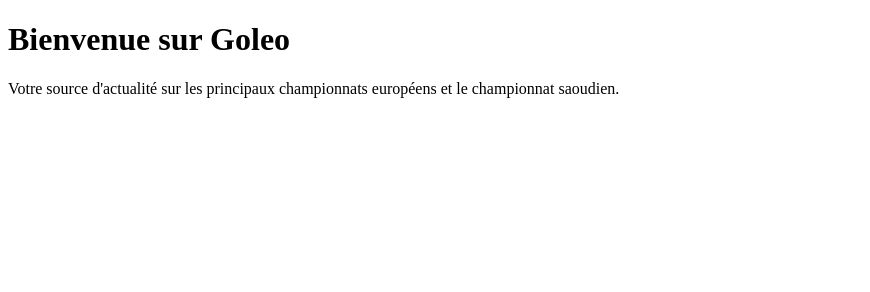
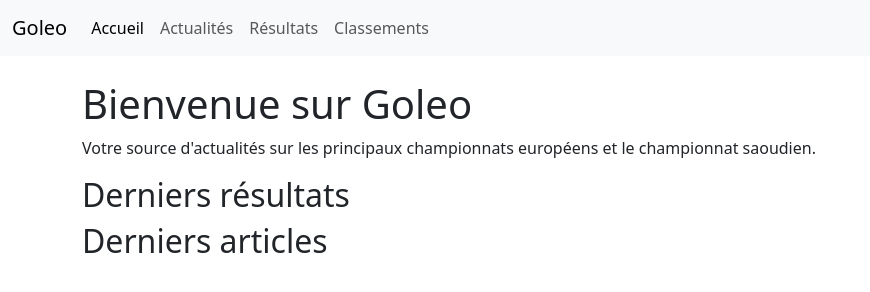
Before and after one commit to CyberEscanor/Goleo, a plain HTML site: page index.html in a window 1280 px wide. Shown: the whole page, without its empty margins (0-870 px from the left). Drawn offline with nearby package versions, Linux system fonts and the light colour scheme.

Commit message:
Update index.html

```diff
--- a/index.html
+++ b/index.html
@@ -3,10 +3,57 @@
 <head>
     <meta charset="UTF-8">
     <meta name="viewport" content="width=device-width, initial-scale=1.0">
-    <title>Goleo - Football Europe</title>
+    <title>Goleo - Actualités Football</title>
+    <!-- Lien vers le CSS de Bootstrap -->
+    <link href="https://cdn.jsdelivr.net/npm/bootstrap@5.3.0/dist/css/bootstrap.min.css" rel="stylesheet">
 </head>
 <body>
-    <h1>Bienvenue sur Goleo</h1>
-    <p>Votre source d'actualité sur les principaux championnats européens et le championnat saoudien.</p>
+    <!-- Barre de navigation -->
+    <nav class="navbar navbar-expand-lg navbar-light bg-light">
+        <div class="container-fluid">
+            <a class="navbar-brand" href="#">Goleo</a>
+            <button class="navbar-toggler" type="button" data-bs-toggle="collapse" data-bs-target="#navbarNav" aria-controls="navbarNav" aria-expanded="false" aria-label="Basculer la navigation">
+                <span class="navbar-toggler-icon"></span>
+            </button>
+            <div class="collapse navbar-collapse" id="navbarNav">
+                <ul class="navbar-nav">
+                    <li class="nav-item">
+                        <a class="nav-link active" aria-current="page" href="#">Accueil</a>
+                    </li>
+                    <li class="nav-item">
+                        <a class="nav-link" href="#">Actualités</a>
+                    </li>
+                    <li class="nav-item">
+                        <a class="nav-link" href="#">Résultats</a>
+                    </li>
+                    <li class="nav-item">
+                        <a class="nav-link" href="#">Classements</a>
+                    </li>
+                </ul>
+            </div>
+        </div>
+    </nav>
+
+    <!-- Contenu principal -->
+    <div class="container mt-4">
+        <h1>Bienvenue sur Goleo</h1>
+        <p>Votre source d'actualités sur les principaux championnats européens et le championnat saoudien.</p>
+
+        <!-- Section pour afficher les derniers résultats -->
+        <h2>Derniers résultats</h2>
+        <div id="results">
+            <!-- Les résultats seront affichés ici -->
+        </div>
+
+        <!-- Section pour afficher les articles générés par l'IA -->
+        <h2>Derniers articles</h2>
+        <div id="articles">
+            <!-- Les articles seront affichés ici -->
+        </div>
+    </div>
+
+    <!-- Scripts JavaScript -->
+    <script src="https://cdn.jsdelivr.net/npm/bootstrap@5.3.0/dist/js/bootstrap.bundle.min.js"></script>
+    <script src="script.js"></script>
 </body>
 </html>
```
